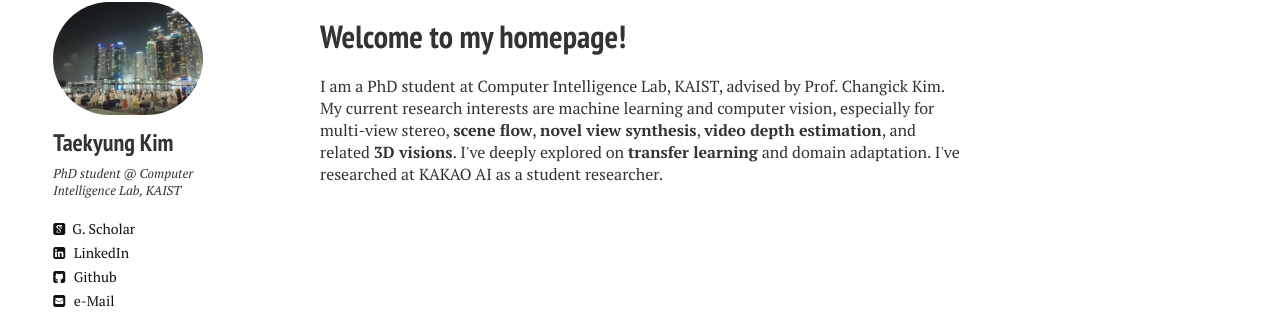
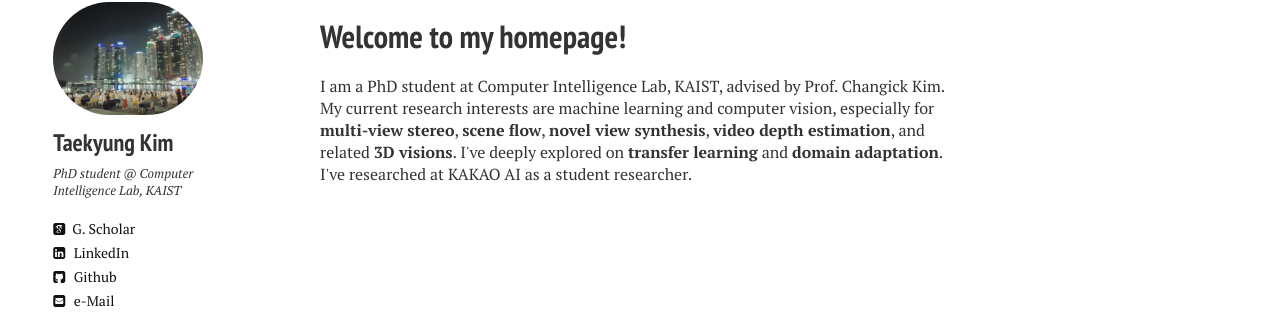
Before and after one commit to TKKim93/TKKim93.github.io, a Jekyll site: the page built from index.md, in a window 1280 px wide. Shown: the part 1063-1377 px from the top of the page. Built offline with Jekyll 4.4.1, drawn with Linux system fonts in a browser that asks for light colours; nearby versions of some CDN libraries.

```diff
--- a/index.md
+++ b/index.md
@@ -8,4 +8,4 @@ image:
 ---
 
 <p>I am a PhD student at Computer Intelligence Lab, KAIST, advised by Prof. Changick Kim.
-My current research interests are machine learning and computer vision, especially for multi-view stereo, <b>scene flow</b>, <b>novel view synthesis</b>, <b>video depth estimation</b>, and related <b>3D visions</b>. I've deeply explored on <b>transfer learning</b> and domain adaptation. I've researched at KAKAO AI as a student researcher. </p>
+My current research interests are machine learning and computer vision, especially for <b>multi-view stereo</b>, <b>scene flow</b>, <b>novel view synthesis</b>, <b>video depth estimation</b>, and related <b>3D visions</b>. I've deeply explored on <b>transfer learning</b> and <b>domain adaptation</b>. I've researched at KAKAO AI as a student researcher. </p>
```
